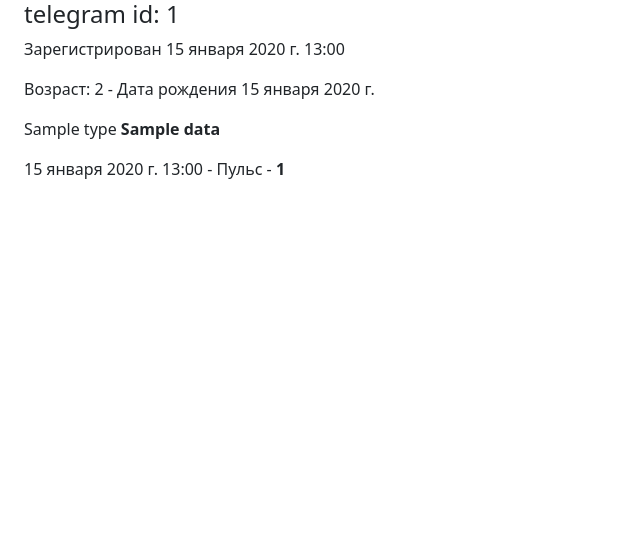
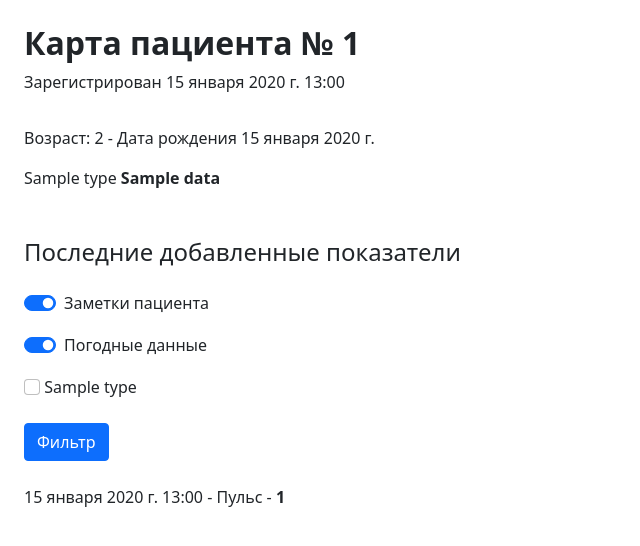
Before and after one commit to AleksandrUsolcev/filin-mate, a Django app: template filin_mate/templates/users/patient_detail.html in a window 1280 px wide. Shown: the top 546 px of the page, without its empty margins (0-640 px from the left). Run offline with Django 4.2, Linux system fonts and the light colour scheme; data comes from the database, SQL or seed files in the repository; tables that the repository leaves empty hold one stand-in row (values such as "Sample post"); the template is opened without the code that fills it: values that come from a table or form of the project are taken from there, most other values are stand-ins (such as "Sample title", 1, 10 or a date in 2020); some libraries are stand-ins or nearby versions.

Commit message:
patient stats filter

```diff
--- a/filin_mate/templates/users/patient_detail.html
+++ b/filin_mate/templates/users/patient_detail.html
@@ -1,12 +1,12 @@
 {% extends 'base.html' %}
 {% block title %}
-  Профиль пациента
+  Карта пациента № {{ patient.id }}
 {% endblock %}
 {% block content %}
-<h4>telegram id: {{ patient.telegram }}</h4>
+<h2 class="fw-bold my-4 mb-2">Карта пациента № {{ patient.id }}</h2>
 <p>Зарегистрирован {{ patient.created }}</p>
 {% if patient.date_of_birth %}
-  <p>Возраст: {{ patient.age }} - Дата рождения {{ patient.date_of_birth }}</p>
+  <p class="pt-3">Возраст: {{ patient.age }} - Дата рождения {{ patient.date_of_birth }}</p>
 {% endif %}
 {% if importants %}
   <p>
@@ -25,6 +25,26 @@
   </p>
 {% endif %}
 {% if stats %}
+  <div class="mt-5">
+    <h4 class="mb-4">Последние добавленные показатели</h4>
+    <form action="{% url 'web:patient_detail_filter' patient.id %}" method="get" name="filter">
+      <div class="form-check form-switch pb-3">
+        <input class="form-check-input" type="checkbox" id="flexSwitchCheckChecked" checked>
+        <label class="me-3">Заметки пациента</label>
+      </div>
+      <div class="form-check form-switch pb-3">
+        <input class="form-check-input" type="checkbox" id="flexSwitchCheckChecked" checked>
+        <label class="me-3">Погодные данные</label>
+      </div>
+      {% for stat in types %}
+        <input type="checkbox" class="form-check-input" name="type" value="{{ stat.type.id }}" {% if stat.type.id in checked or checked_all %}checked{% endif %}>
+        <label class="me-3">{{ stat.type.name }}</label>
+      {% endfor %}
+      <br>
+      <button class="btn btn-primary my-4 me-4" type="submit">Фильтр</button>
+      <!-- <button class="btn btn-primary my-4 me-4">Выгузить таблицу</button>
+      <button class="btn btn-primary my-4 me-4">Построить график</button> -->
+    </form>
     {% for stat in stats %}
       {% if stat.text %}
         <p>{{ stat.created }} - заметка - <span class="fw-bold">{{ stat.text }}</span></p>
@@ -40,5 +60,6 @@
         </span></p>
       {% endif %}
     {% endfor %}
+  </div>
 {% endif %}
 {% endblock %}
--- a/filin_mate/web/urls.py
+++ b/filin_mate/web/urls.py
@@ -17,6 +17,11 @@ urlpatterns = [
         name='patient_list'
     ),
     path(
+        'patients/<int:pk>/stats',
+        views.PatientFilterView.as_view(),
+        name='patient_detail_filter'
+    ),
+    path(
         'patients/<int:pk>/',
         views.PatientDetailView.as_view(),
         name='patient_detail'
```
Also changed, not shown: filin_mate/web/views.py (+26 -5 lines). Lines whose indentation alone changed are shown as unchanged.
